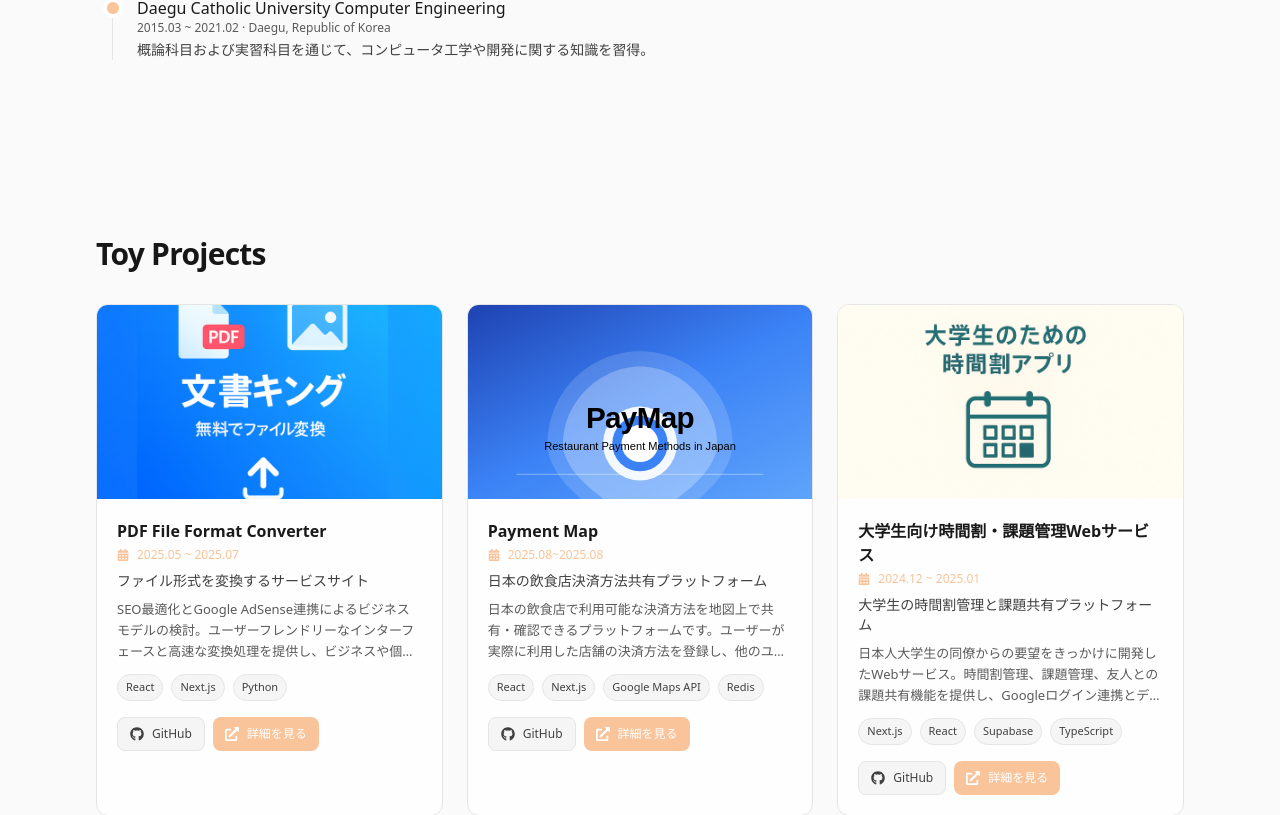
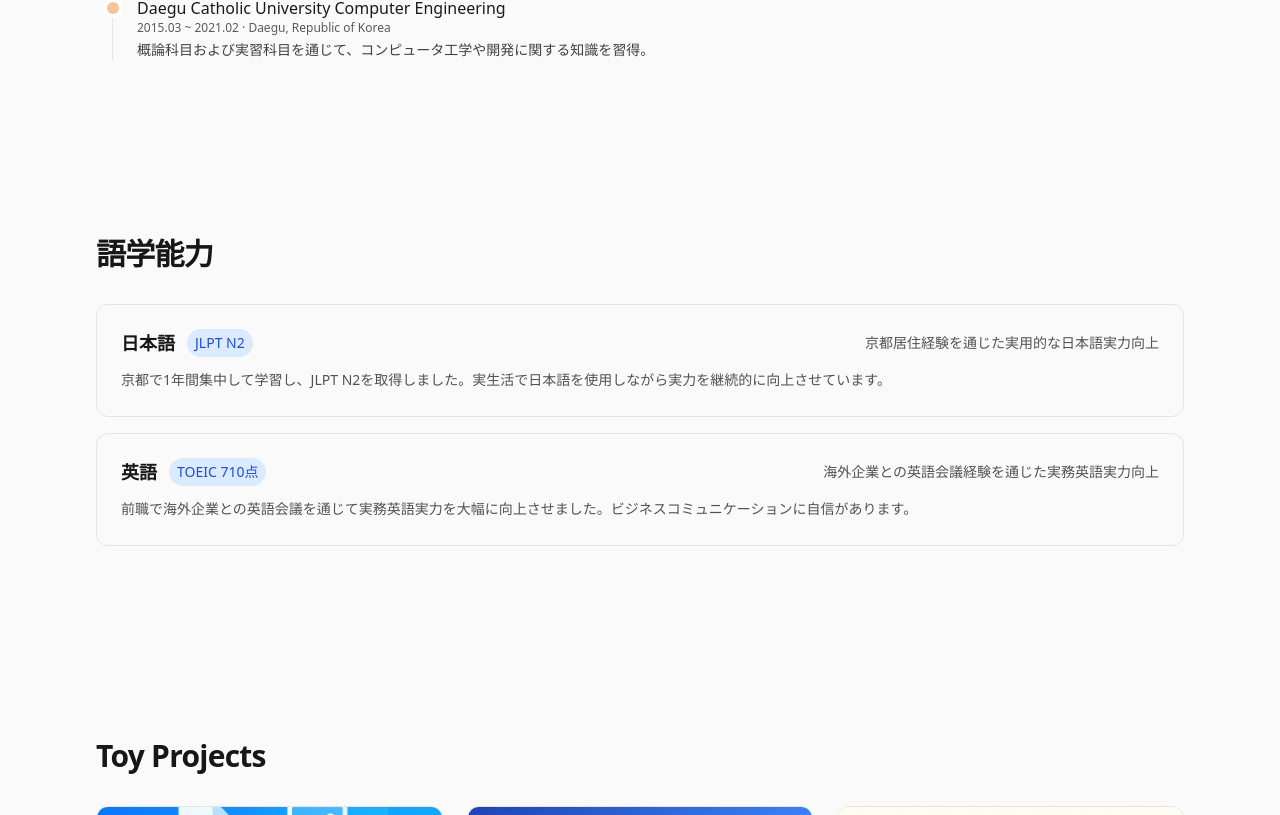
Before and after one commit to jongik96/portfolio, a React (Create React App) app: page / in a window 1280 px wide. Shown: the part 985-1800 px from the top of the page. Built offline with nearby package versions, Linux system fonts and the light colour scheme.

Commit message:
added toeic info

```diff
--- /dev/null
+++ b/src/components/LanguageSkills.jsx
@@ -0,0 +1,31 @@
+export default function LanguageSkills({ languageSkills = [] }) {
+  if (!languageSkills || languageSkills.length === 0) {
+    return null;
+  }
+
+  return (
+    <div className="space-y-4">
+      {languageSkills.map((skill, index) => (
+        <div
+          key={index}
+          className="rounded-xl border border-neutral-200 dark:border-neutral-800 p-5 sm:p-6 hover:shadow-md transition-shadow"
+        >
+          <div className="flex flex-col sm:flex-row sm:items-center sm:justify-between mb-3">
+            <div className="flex items-center gap-3 mb-2 sm:mb-0">
+              <h3 className="text-lg font-semibold">{skill.language}</h3>
+              <span className="text-sm px-2 py-1 bg-blue-100 dark:bg-blue-900/30 text-blue-700 dark:text-blue-300 rounded-full">
+                {skill.level}
+              </span>
+            </div>
+            <div className="text-sm text-neutral-600 dark:text-neutral-400">
+              {skill.experience}
+            </div>
+          </div>
+          <p className="text-sm text-neutral-600 dark:text-neutral-400 leading-relaxed">
+            {skill.description}
+          </p>
+        </div>
+      ))}
+    </div>
+  );
+}
--- a/src/data/resume.jsx
+++ b/src/data/resume.jsx
@@ -1,5 +1,21 @@
 export default {
   // ...기존 필드들
+  languageSkills: [
+    {
+      language: "日本語",
+      level: "JLPT N2",
+      score: "N2",
+      description: "京都で1年間集中して学習し、JLPT N2を取得しました。実生活で日本語を使用しながら実力を継続的に向上させています。",
+      experience: "京都居住経験を通じた実用的な日本語実力向上"
+    },
+    {
+      language: "英語",
+      level: "TOEIC 710点",
+      score: "710",
+      description: "前職で海外企業との英語会議を通じて実務英語実力を大幅に向上させました。ビジネスコミュニケーションに自信があります。",
+      experience: "海外企業との英語会議経験を通じた実務英語実力向上"
+    }
+  ],
   timeline: [
     {
       slug: "kappo-frontend-parttime",
--- a/src/index.js
+++ b/src/index.js
@@ -9,6 +9,7 @@ import projects from "./data/projects";
 import Hero from "./components/Hero";
 import Timeline from "./components/Timeline";
 import ProjectCard from "./components/ProjectCard";
+import LanguageSkills from "./components/LanguageSkills";
 import TimelineDetail from "./pages/TimelineDetail";
 import ProjectDetail from "./pages/ProjectDetail";
 import NotFound from "./pages/NotFound";
@@ -22,6 +23,7 @@ function Layout({ children }) {
           <a href="/" className="font-semibold tracking-tight">Park.dev</a>
           <nav className="hidden md:flex gap-6 text-sm">
             <a href="/#about" className="hover:opacity-70">About</a>
+            <a href="/#languages" className="hover:opacity-70">Language</a>
             <a href="/#projects" className="hover:opacity-70">Projects</a>
             <a href="/#contact" className="hover:opacity-70">Contact</a>
           </nav>
@@ -45,6 +47,10 @@ function Home() {
       </section>
       <section id="timeline" className="container py-6 sm:py-10 md:py-12">
         <Timeline items={resume.timeline} />
+      </section>
+      <section id="languages" className="container py-12 sm:py-16 md:py-24">
+        <h2 className="text-xl sm:text-2xl md:text-3xl font-semibold tracking-tight mb-6 sm:mb-8">語学能力</h2>
+        <LanguageSkills languageSkills={resume.languageSkills} />
       </section>
       <section id="projects" className="container py-12 sm:py-16 md:py-24">
         <h2 className="text-xl sm:text-2xl md:text-3xl font-semibold tracking-tight mb-6 sm:mb-8">Toy Projects</h2>
```
